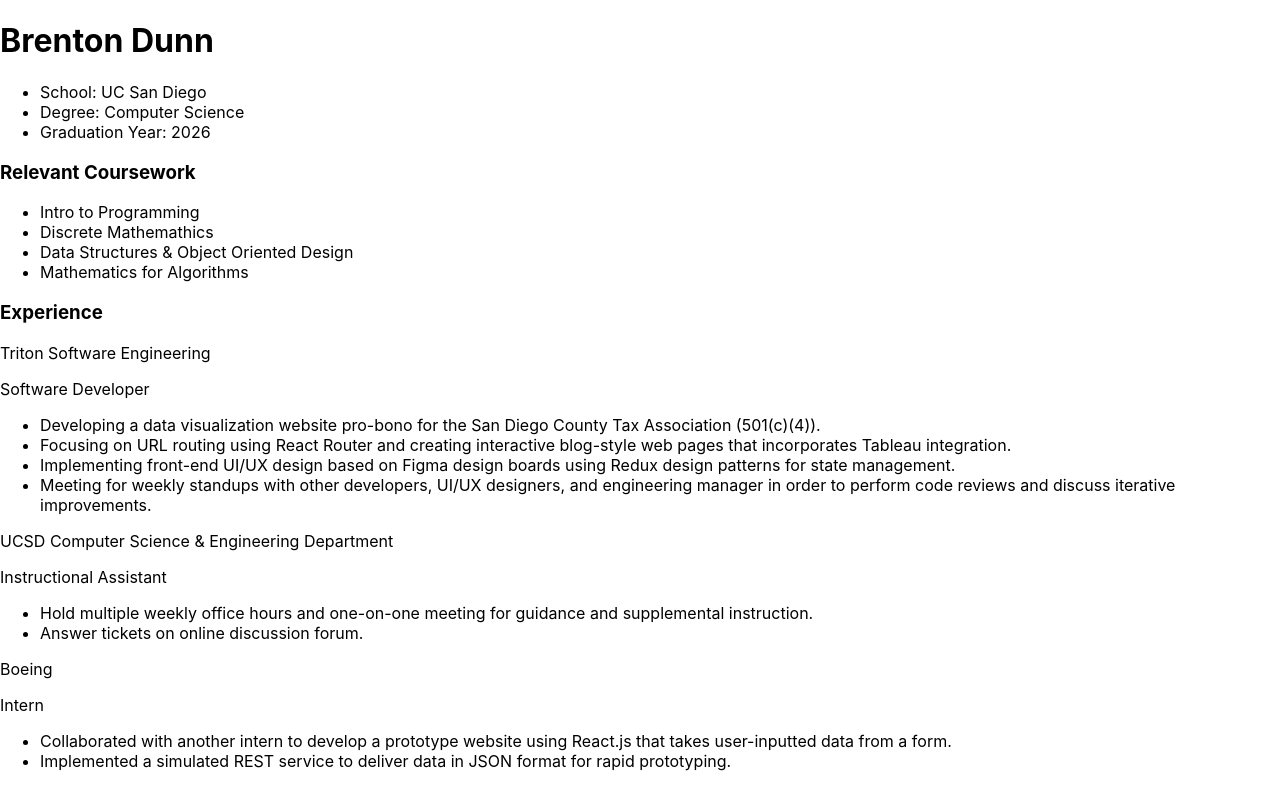
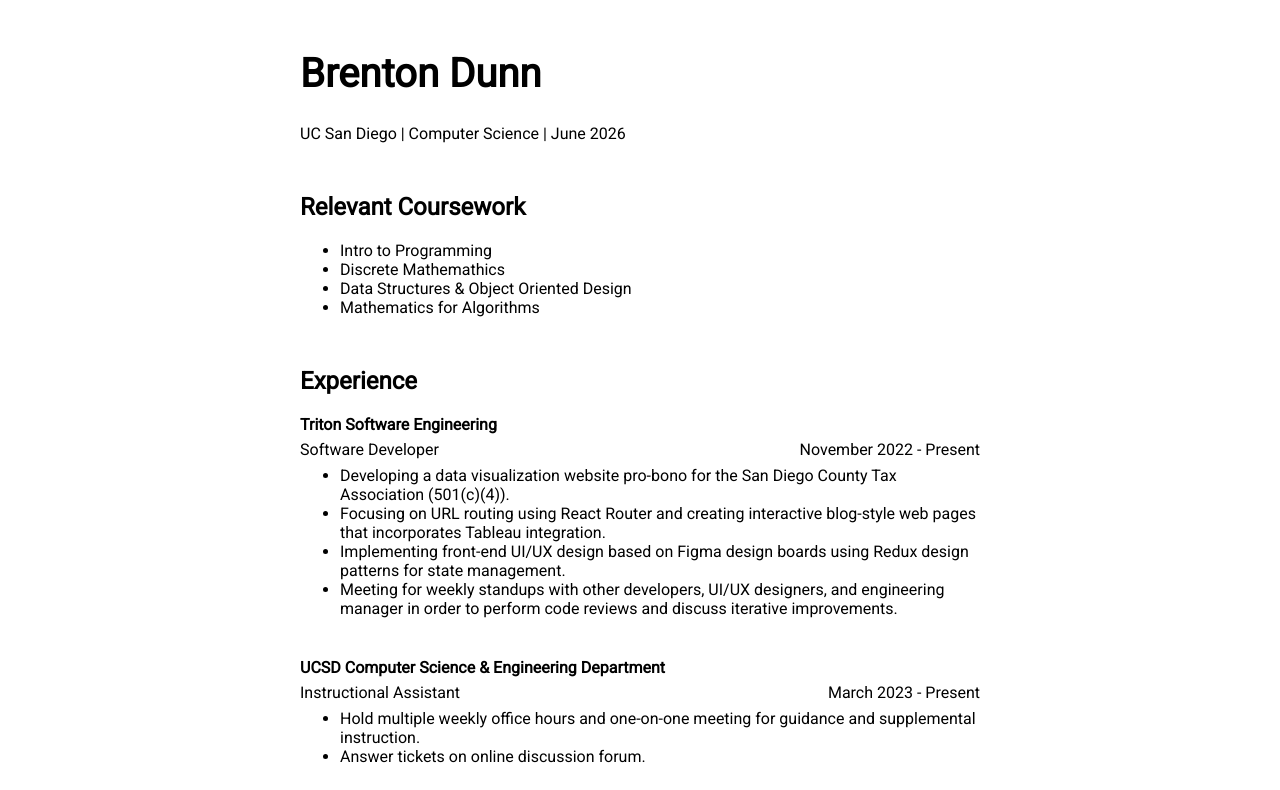
Before and after one commit to brentonmdunn/portfolio, a React (Create React App) app: page / in a window 1280 px wide. Shown: the top 790 px of the page. Built offline with nearby package versions, Linux system fonts and the light colour scheme.

Commit message:
Basic style changes

```diff
--- a/src/App.css
+++ b/src/App.css
@@ -1,38 +1,14 @@
-.App {
-  text-align: center;
+@import url("https://fonts.googleapis.com/css2?family=Roboto&display=swap");
+
+body {
+  margin: 50px 300px;
+  font-family: "Roboto", sans-serif;
 }
 
-.App-logo {
-  height: 40vmin;
-  pointer-events: none;
+h1 {
+  font-size: 40px;
 }
 
-@media (prefers-reduced-motion: no-preference) {
-  .App-logo {
-    animation: App-logo-spin infinite 20s linear;
-  }
+h2 {
+  margin-top: 50px;
 }
-
-.App-header {
-  background-color: #282c34;
-  min-height: 100vh;
-  display: flex;
-  flex-direction: column;
-  align-items: center;
-  justify-content: center;
-  font-size: calc(10px + 2vmin);
-  color: white;
-}
-
-.App-link {
-  color: #61dafb;
-}
-
-@keyframes App-logo-spin {
-  from {
-    transform: rotate(0deg);
-  }
-  to {
-    transform: rotate(360deg);
-  }
-}
--- a/src/App.tsx
+++ b/src/App.tsx
@@ -11,18 +11,18 @@ export const App = () => {
     <div>
       <h1>Brenton Dunn</h1>
       <Education />
-      <h3>Relevant Coursework</h3>
+      <h2>Relevant Coursework</h2>
       <ul>
         <li>Intro to Programming</li>
         <li>Discrete Mathemathics</li>
         <li>Data Structures & Object Oriented Design</li>
         <li>Mathematics for Algorithms</li>
       </ul>
-      <h3>Experience</h3>
+      <h2>Experience</h2>
       <TSE />
       <Tutor />
       <Boeing />
-      <h3>Skills</h3>
+      <h2>Skills</h2>
       <Skills />
     </div>
   );
--- a/src/components/Boeing.tsx
+++ b/src/components/Boeing.tsx
@@ -1,10 +1,15 @@
 import { Experience } from "./Experience";
+import "./Experience.css";
 
 export const Boeing = () => {
   return (
-    <div>
-      <Experience organization="Boeing" title="Intern" />
-      <ul>
+    <div className="experience">
+      <Experience
+        organization="Boeing"
+        title="Intern"
+        dates="June 2021 - August 2021"
+      />
+      <ul className="experience-bullets">
         <li>
           Collaborated with another intern to develop a prototype website using
           React.js that takes user-inputted data from a form.
--- a/src/components/Education.tsx
+++ b/src/components/Education.tsx
@@ -1,11 +1,7 @@
 export const Education = () => {
   return (
     <div>
-      <ul>
-        <li>School: UC San Diego</li>
-        <li>Degree: Computer Science</li>
-        <li>Graduation Year: 2026</li>
-      </ul>
+      <p>UC San Diego | Computer Science | June 2026</p>
     </div>
   );
 };
--- /dev/null
+++ b/src/components/Experience.css
@@ -0,0 +1,31 @@
+.experience {
+  margin-bottom: 40px;
+}
+
+/* h4 {
+  margin-top: 30px;
+} */
+
+.organization {
+  font-weight: 700;
+  /* background-color: blue; */
+  margin: 0;
+}
+
+.alignleft {
+  float: left;
+  line-height: 0;
+}
+
+.alignright {
+  float: right;
+  line-height: 0;
+}
+
+.clear {
+  clear: both;
+}
+
+.experience-bullets {
+  margin: 0;
+}
--- a/src/components/Experience.tsx
+++ b/src/components/Experience.tsx
@@ -1,13 +1,20 @@
+import "./Experience.css";
+
 interface ExperienceProp {
   title: string;
   organization: string;
+  dates: string;
 }
 
-export const Experience = ({ organization, title }: ExperienceProp) => {
+export const Experience = ({ organization, title, dates }: ExperienceProp) => {
   return (
     <div>
-      <p>{organization}</p>
-      <p>{title}</p>
+      <h4 className="organization">{organization}</h4>
+      <div className="title-date">
+        <p className="alignleft">{title}</p>
+        <p className="alignright">{dates}</p>
+        <div className="clear"></div>
+      </div>
     </div>
   );
 };
--- a/src/components/TSE.tsx
+++ b/src/components/TSE.tsx
@@ -1,14 +1,16 @@
 import { Experience } from "./Experience";
+import "./Experience.css";
 
 export const TSE = () => {
   return (
-    <div>
+    <div className="experience">
       <Experience
         title="Software Developer"
         organization="Triton Software Engineering"
+        dates="November 2022 - Present"
       />
 
-      <ul>
+      <ul className="experience-bullets">
         <li>
           Developing a data visualization website pro-bono for the San Diego
           County Tax Association (501(c)(4)).
--- a/src/components/Tutor.tsx
+++ b/src/components/Tutor.tsx
@@ -1,13 +1,15 @@
 import { Experience } from "./Experience";
+import "./Experience.css";
 
 export const Tutor = () => {
   return (
-    <div>
+    <div className="experience">
       <Experience
         title="Instructional Assistant"
         organization="UCSD Computer Science & Engineering Department"
+        dates="March 2023 - Present"
       />
-      <ul>
+      <ul className="experience-bullets">
         <li>
           Hold multiple weekly office hours and one-on-one meeting for guidance
           and supplemental instruction.
```
